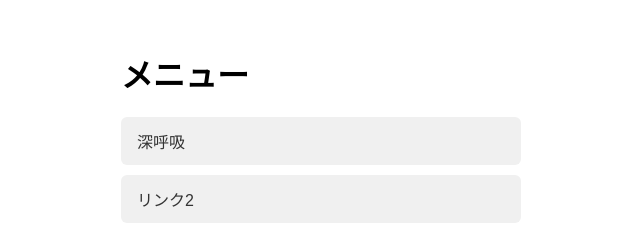
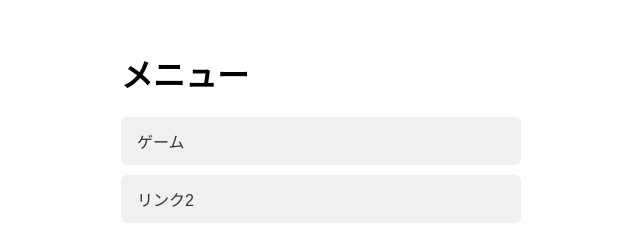
Before and after one commit to koretaka2026-prog/taka, a plain HTML site: page index.html in a window 1280 px wide. Shown: the top 230 px of the page, 319-959 px from the left. Drawn offline with Linux system fonts and the light colour scheme.

Commit message:
Update index.html

```diff
--- a/index.html
+++ b/index.html
@@ -35,7 +35,7 @@
 
   <h1>メニュー</h1>
   <ul>
-    <li><a href="Deep_Breath-Ver3.html">深呼吸</a></li>
+    <li><a href="Deep_Breath-Ver3.html">ゲーム</a></li>
     <li><a href="https://example.com/2">リンク2</a></li>
     <li><a href="https://example.com/3">リンク3</a></li>
     <li><a href="https://example.com/4">リンク4</a></li>
```
